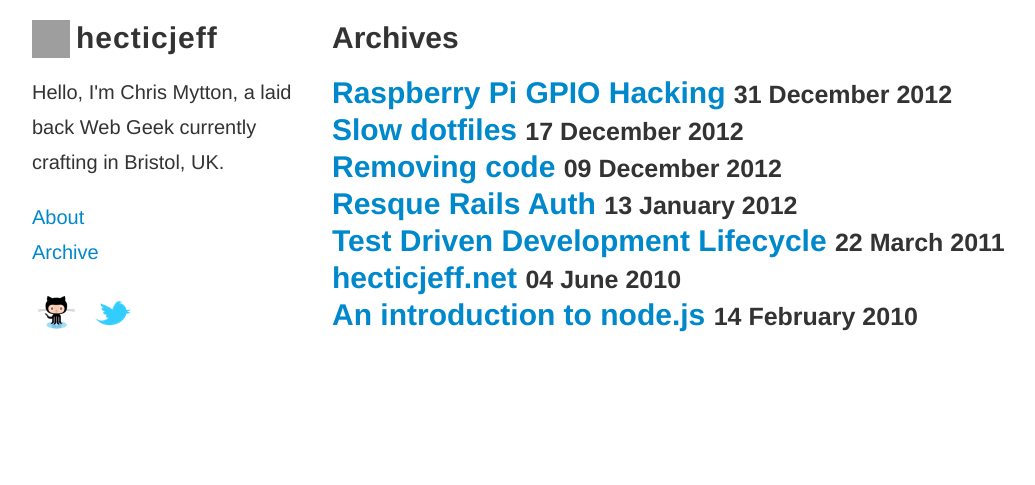
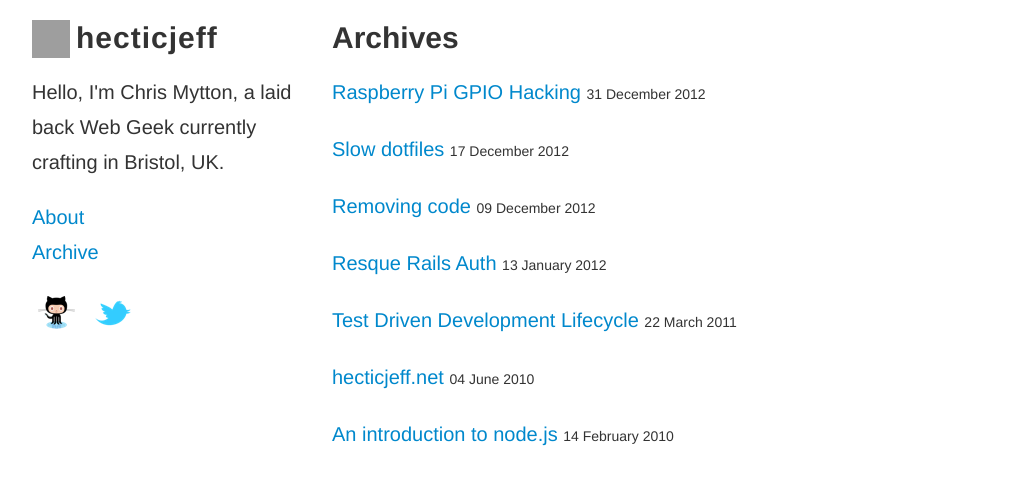
Before and after one commit to chrismytton/chrismytton.github.io, a Jekyll site: the page built from archives.html, in a window 1280 px wide. Shown: the top 485 px of the page, without its empty margins (23-1058 px from the left). Built offline with Jekyll 4.4.1, drawn with Linux system fonts in a browser that asks for light colours; Markdown is read by kramdown in place of the engine named in the settings; grey boxes are pictures that could not be loaded.

Commit message:
Change archive markup

```diff
--- a/archives.html
+++ b/archives.html
@@ -5,7 +5,7 @@ title: Archives - hecticjeff
 <h1>Archives</h1>
 
 {% for post in site.posts %}
-  <h2>
+  <p>
     <a href="{{ post.url }}">{{ post.title }}</a> <small class="date" title="{{ post.date | date_to_xmlschema }}">{{ post.date | date_to_long_string }}</small>
-  </h2>
+  </p>
 {% endfor %}
```
